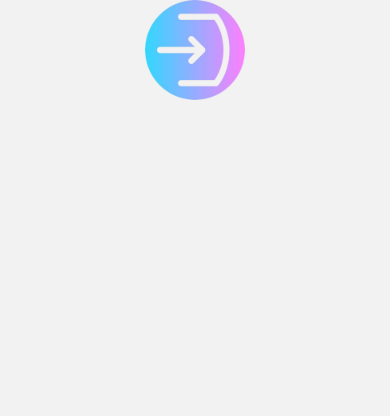
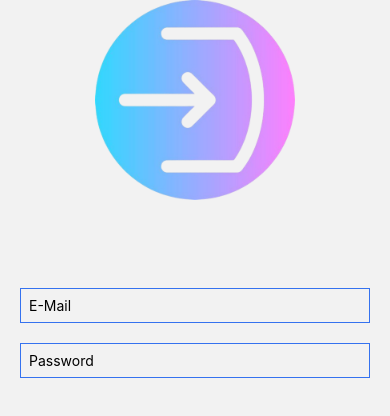
Before and after one commit to erenavar/login-logout-application-with-firebase, a React Native app: screen /Login in a window 390 px wide. Shown: the top 416 px of the page. Built offline with nearby package versions, Linux system fonts and the light colour scheme.

Commit message:
add input and its css,states

```diff
--- a/src/screens/LoginScreen.tsx
+++ b/src/screens/LoginScreen.tsx
@@ -1,11 +1,14 @@
-import { SafeAreaView, StyleSheet, Image, View } from 'react-native'
-import React, { FC } from 'react'
+import { SafeAreaView, StyleSheet, Image, View, TextInput, Pressable, Text } from 'react-native'
+import React, { FC, useState } from 'react'
 import { NativeStackScreenProps } from '@react-navigation/native-stack';
 import { RootStackParamList } from '../navigation/types';
+import { colors } from '../utils/colors';
 
 type Props = NativeStackScreenProps<RootStackParamList, 'Login'>;
 
 const LoginScreen: FC<Props> = () => {
+    const [email, setEmail] = useState("");
+    const [password, setPassword] = useState("")
     return (
         <SafeAreaView style={styles.container}>
             <View style={styles.imageContainer}>
@@ -13,6 +16,12 @@ const LoginScreen: FC<Props> = () => {
                     style={styles.image}
                     source={require("../../assets/login-symbol.png")}
                 />
+            </View>
+            <View style={styles.inputContainer}>
+                <TextInput style={styles.input} value={email} onChangeText={setEmail} placeholder='E-Mail' />
+                <TextInput style={styles.input} value={password} onChangeText={setPassword} placeholder='Password' />
+
+
             </View>
         </SafeAreaView>
     )
@@ -29,7 +38,17 @@ const styles = StyleSheet.create({
         alignItems: "center"
     },
     image: {
-        height: 100,
-        width: 100
+        height: 200,
+        width: 200
+    },
+    inputContainer: {
+        flex: 2,
+        padding: 20
+    },
+    input: {
+        padding: 8,
+        borderWidth: StyleSheet.hairlineWidth,
+        borderColor: colors.primaryColor,
+        marginBottom: 20
     }
 })
--- /dev/null
+++ b/src/utils/colors.ts
@@ -0,0 +1,5 @@
+export const colors = {
+    primaryColor: "#3572ef",
+    backgroundColor: "white",
+    errorColor: "red"
+}
```
